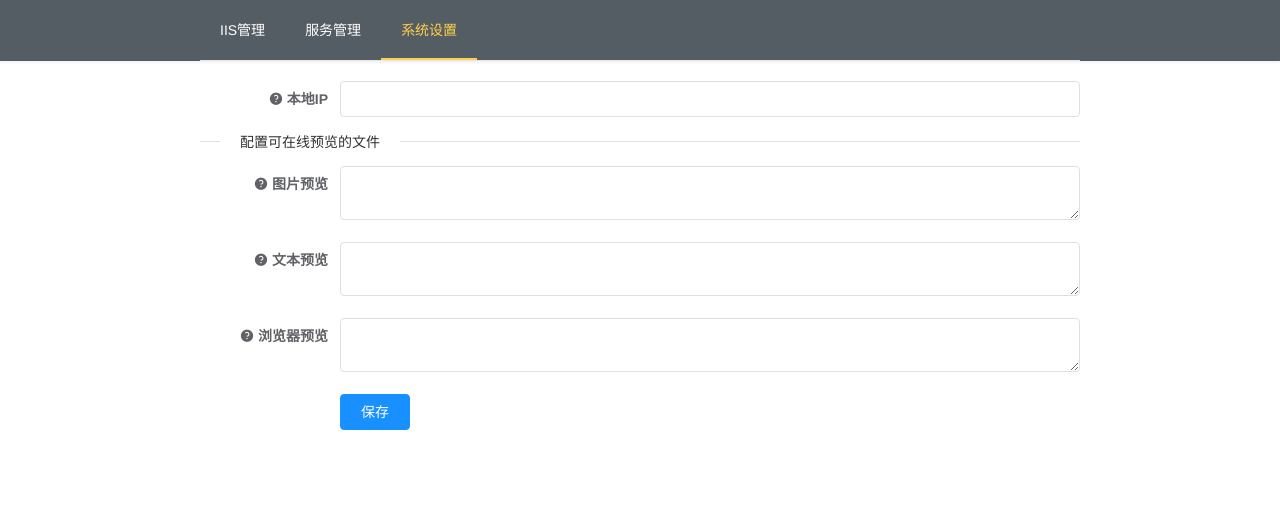
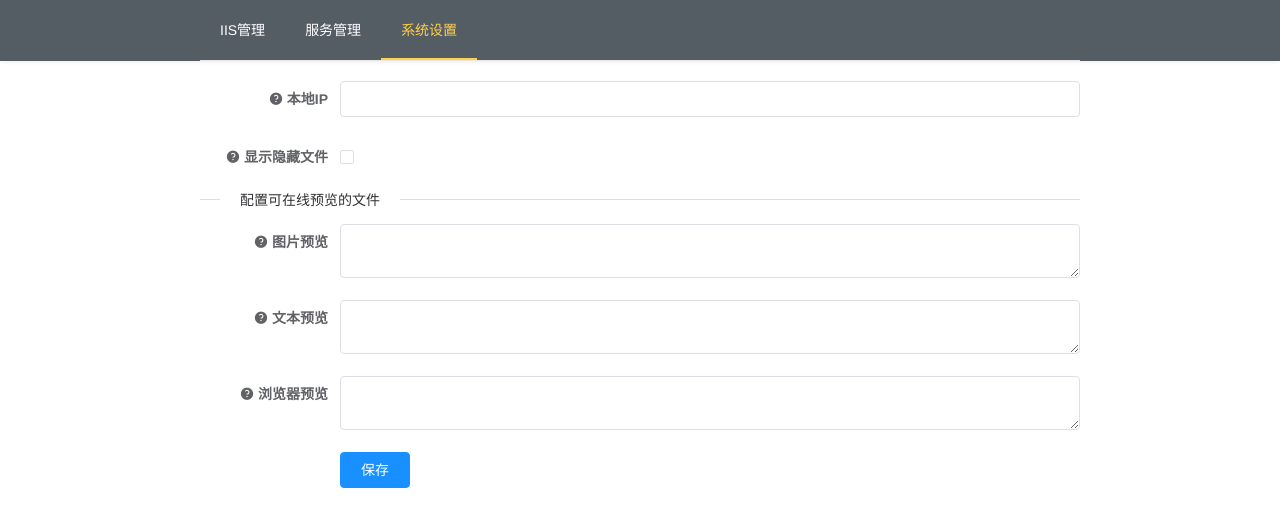
Before and after one commit to tuituidan/windows-manager, a Vue app in the folder web/: page /#/setting in a window 1280 px wide. Shown: the top 526 px of the page. Built offline with nearby package versions, Linux system fonts and the light colour scheme; no server answers.

Commit message:
支持选择是否展示隐藏文件

```diff
--- a/web/src/views/setting/index.vue
+++ b/web/src/views/setting/index.vue
@@ -9,6 +9,15 @@
           本地IP
         </span>
         <el-input v-model="form.localIp"></el-input>
+      </el-form-item>
+      <el-form-item label="显示隐藏文件" prop="showHiddenFile">
+        <span slot="label">
+          <el-tooltip content='设置部署文件查看默认是否显示隐藏文件'>
+          <i class="el-icon-question"></i>
+          </el-tooltip>
+          显示隐藏文件
+        </span>
+        <el-checkbox v-model="form.showHiddenFile"></el-checkbox>
       </el-form-item>
       <el-divider content-position="left">配置可在线预览的文件</el-divider>
       <el-form-item label="图片预览" prop="fileExtImg">
@@ -55,6 +64,7 @@ export default {
       loading: false,
       form: {
         localIp: '',
+        showHiddenFile: false,
         fileExtImg: '',
         fileExtTxt: '',
         fileExtBrowser: '',
@@ -79,7 +89,9 @@ export default {
     init() {
       this.$http.get('/api/v1/setting')
         .then(res => {
-          this.form = kebabToCamel(res);
+          const result = kebabToCamel(res);
+          result.showHiddenFile = result.showHiddenFile === 'true';
+          this.form = result;
         })
         .catch(err => {
           console.error(err.response);
--- a/web/src/views/site/show-file-dialog.vue
+++ b/web/src/views/site/show-file-dialog.vue
@@ -37,6 +37,9 @@
         </el-col>
         <el-col :span="2.5" :offset="1">
           <el-button type="primary" size="mini" plain @click="refreshTree">重新加载</el-button>
+        </el-col>
+        <el-col :span="2.5" :offset="1">
+          <el-checkbox v-model="showHiddenFile" @change="refreshTree">显示隐藏文件</el-checkbox>
         </el-col>
       </el-row>
       <el-row style="margin-top: 10px">
@@ -103,6 +106,7 @@ export default {
   data() {
     return {
       visible: false,
+      showHiddenFile: false,
       rootNode: null,
       uploadPath: '',
       rootPath: '',
@@ -123,7 +127,16 @@ export default {
       this.$refs.fileTree.filter(val);
     }
   },
+  mounted() {
+    this.initSetting();
+  },
   methods: {
+    initSetting() {
+      this.$http.get('/api/v1/setting')
+        .then(res => {
+          this.showHiddenFile = res['show-hidden-file'] === 'true';
+        })
+    },
     treeCurrentChange(data) {
       if (data.leaf) {
         this.uploadPath = data.path.substring(0, data.path.lastIndexOf('\\'));
@@ -156,7 +169,7 @@ export default {
         this.rootNode = node;
       }
       const path = node.data ? encodeURIComponent(node.data.path) : '';
-      this.$http.get(`/api/v1/site/files?rootPath=${encodeURIComponent(this.rootPath)}&path=${path}`)
+      this.$http.get(`/api/v1/site/files?rootPath=${encodeURIComponent(this.rootPath)}&path=${path}&showHiddenFile=${this.showHiddenFile}`)
         .then(res => {
           return resolve(res);
         })
```
Also changed, not shown: 1 other file (tests, documents, lock files or other folders).
